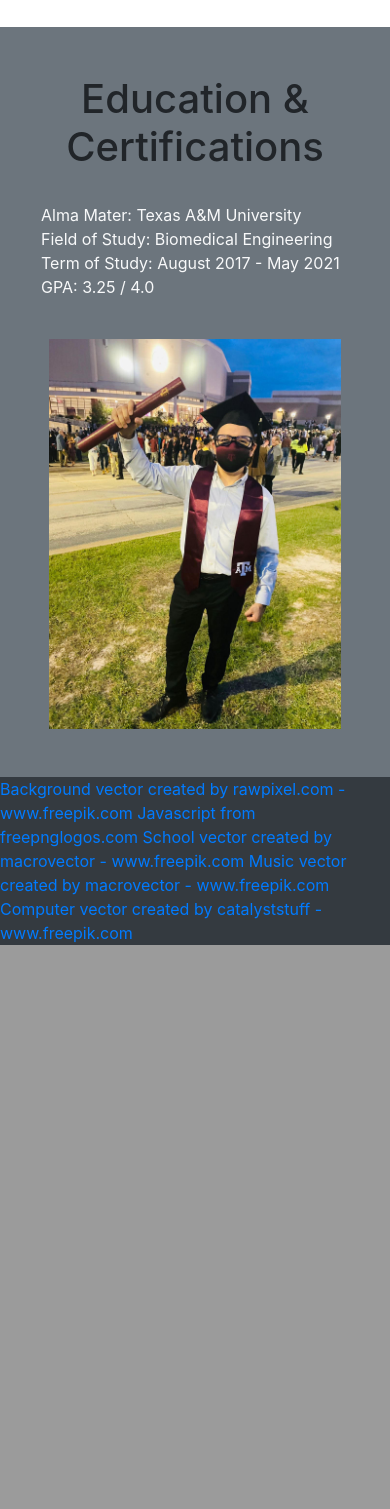
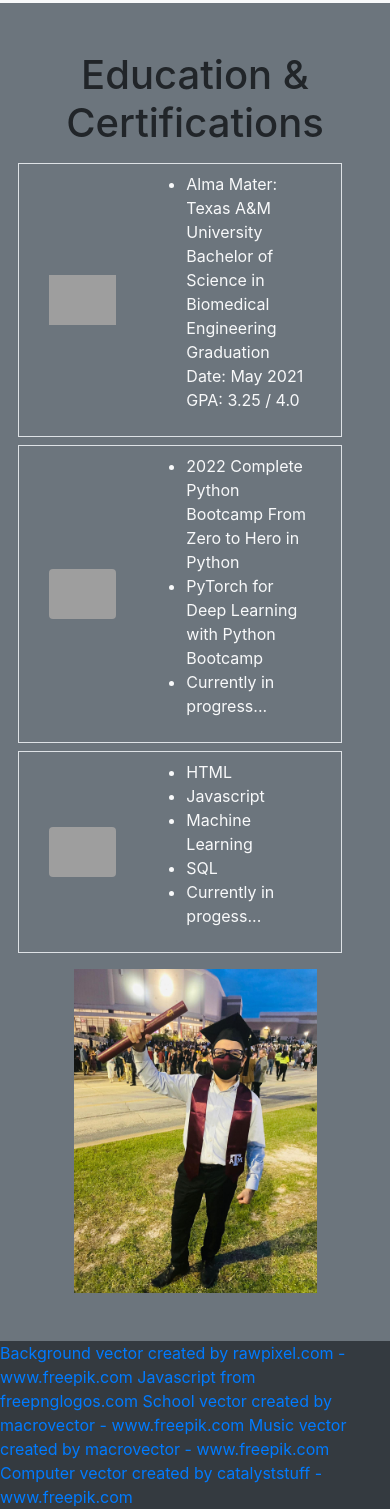
Before and after one commit to PLOOQ/myportfolio, a Django app: page / in a window 390 px wide. Shown: the part 3801-5310 px from the top of the page. Before the commit the page ends 4746 px from the top, so only its background shows below. Run offline with Django 3.2, Linux system fonts and the light colour scheme; some libraries are stand-ins or nearby versions; grey boxes are pictures that could not be loaded.

Commit message:
Education and Certifications

```diff
--- a/fields/static/fields/style.css
+++ b/fields/static/fields/style.css
@@ -15,6 +15,9 @@ html {
   height: 100px;
 }
 
+#Education_Certifications{
+  height: 100hv;
+}
 
 #SoftwareEngineer{
   font-size: 5rem;
--- a/fields/templates/fields/index.html
+++ b/fields/templates/fields/index.html
@@ -65,7 +65,7 @@ Index
         </div>
         <div class="col-md-6">
            <img class="img-fluid mh-100 rounded" src="{%static "/media/beach.jpg"%}"/>
-           Huntington Beach Pier, Huntington Beach, CA
+           Huntington Beach Pier, CA
         </div>
      </div>
   </div>
@@ -146,7 +146,7 @@ Index
 
 
 <section>
-   <div class="py-5" id="Hobbies_Interests">
+   <div class="bg-light py-5" id="Hobbies_Interests">
       <div class="row d-flex text-center">
          <div class="container">
             <h1>Hobbies & Interests</h1>
@@ -158,7 +158,7 @@ Index
             <div id="Reading">
                <div class="card card-body">
                   Reading
-                  <img src="{%static "/media/books_vector.jpg"%}" />
+                  <img class="rounded" src="{%static "/media/books_vector.jpg"%}" />
                </div>
             </div>
          </div>
@@ -166,7 +166,7 @@ Index
             <div id="Chess">
                <div class="card card-body">
                   Chess
-                  <img src="{%static "/media/chess_vector.jpg"%}"/>
+                  <img class="rounded" src="{%static "/media/chess_vector.jpg"%}"/>
                </div>
             </div>
          </div>
@@ -174,7 +174,7 @@ Index
             <div id="Music">
                <div class="card card-body">
                   Music
-                  <img src="{%static "/media/music_vector.jpg"%}"/>
+                  <img class="rounded" src="{%static "/media/music_vector.jpg"%}"/>
                </div>
             </div>
          </div>
@@ -183,7 +183,7 @@ Index
             <div id="Video_Games">
                <div class="card card-body">
                   Video Games
-                  <img src="{%static "/media/video_games_vector.jpg"%}"/>
+                  <img class="rounded" src="{%static "/media/video_games_vector.jpg"%}"/>
                </div>
             </div>
          </div>
@@ -199,17 +199,72 @@ Index
          </div>
       </div>
       <div class="row d-flex">
-         <div class="col-md-6 px-5">
-            <br>
-               <p class="px-2 text-light">
-               Alma Mater: Texas A&M University </br>
-               Field of Study: Biomedical Engineering </br>
-               Term of Study: August 2017 - May 2021 </br>
-               GPA: 3.25 / 4.0
-               </p>
-            </br>
+         <div class="col-12 col-md-6 px-5 pb-2 text-light ">
+
+            <div id="ec1" class="row container border border-5 py-2 my-2">
+               <div class="col-4 d-flex align-items-center">
+                  <img class="img-fluid w-100" src="{%static "/media/tamu_logo.png"%}"/>
+               </div>
+               <div class="col-8 py-md-2">
+                  <ul>
+                     <li>
+                        Alma Mater: Texas A&M University </br>
+                        Bachelor of Science in Biomedical Engineering </br>
+                        Graduation Date: May 2021 </br>
+                        GPA: 3.25 / 4.0
+                     </li>
+                  </ul>
+               </div>
+            </div>
+
+            <div id="ec2" class="row container border border-5 py-2 my-2">
+               <div class="col-4 d-flex align-items-center">
+                  <img class="img-fluid w-100 rounded" src="{%static "/media/udemy_logo.png"%}"/>
+               </div>
+               <div class="col-8 py-md-2">
+                  <ul>
+                     <li>
+                        <a>2022 Complete Python Bootcamp From Zero to Hero in Python</a>
+                     </li>
+                     <li>
+                        <a>PyTorch for Deep Learning with Python Bootcamp </a>
+                     </li>
+                     <li>
+                        <a>Currently in progress... </a>
+                     </li>
+                  </ul>
+               </div>
+            </div>
+
+            <div id="ec3" class="row container border border-5 py-2 my-2">
+               <div class="col-4 d-flex align-items-center">
+                  <img class="img-fluid w-100 rounded" src="{%static "/media/sololearn_logo.png"%}"/>
+               </div>
+               <div class="col-8 py-md-2">
+                  <ul>
+                     <li>
+                        <a>HTML</a>
+                     </li>
+                     <li>
+                        <a>Javascript</a>
+                     </li>
+                     <li>
+                        <a>Machine Learning</a>
+                     </li>
+                     <li>
+                        <a>SQL</a>
+                     </li>
+                     <li>
+                        <a>Currently in progess...</a>
+                     </li>
+                  </ul>
+               </div>
+            </div>
+
+
+
          </div>
-         <div class="col-md-6 d-flex justify-content-center">
+         <div class="col-12 col-md-6 d-flex justify-content-center px-5">
             <img class="img-fluid w-75" src="{%static "/media/graduation.jpeg"%}"/>
          </div>
       </div>
```
Also changed, not shown: templates/base.html (line endings or trailing spaces), 1 other file.
